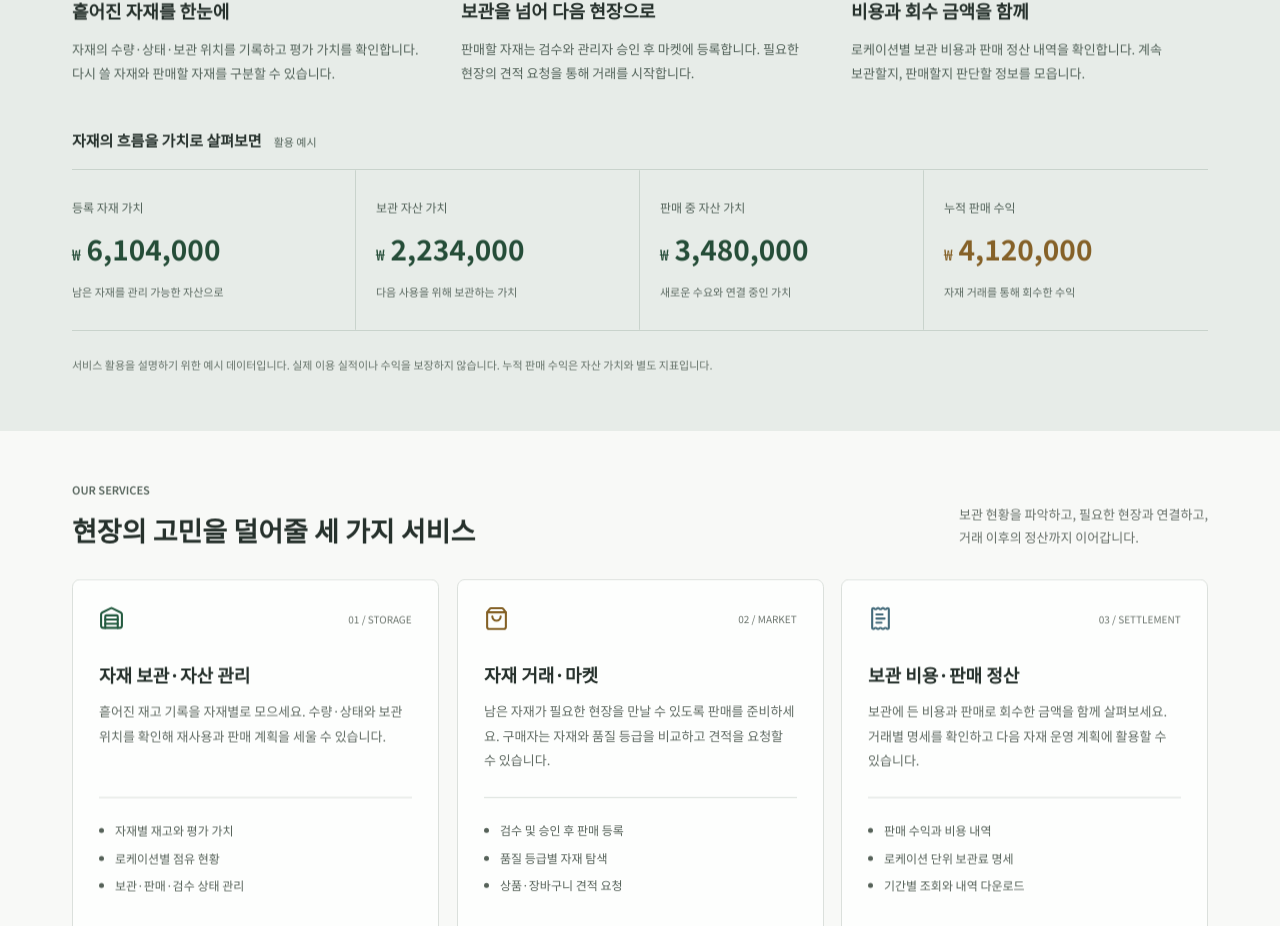
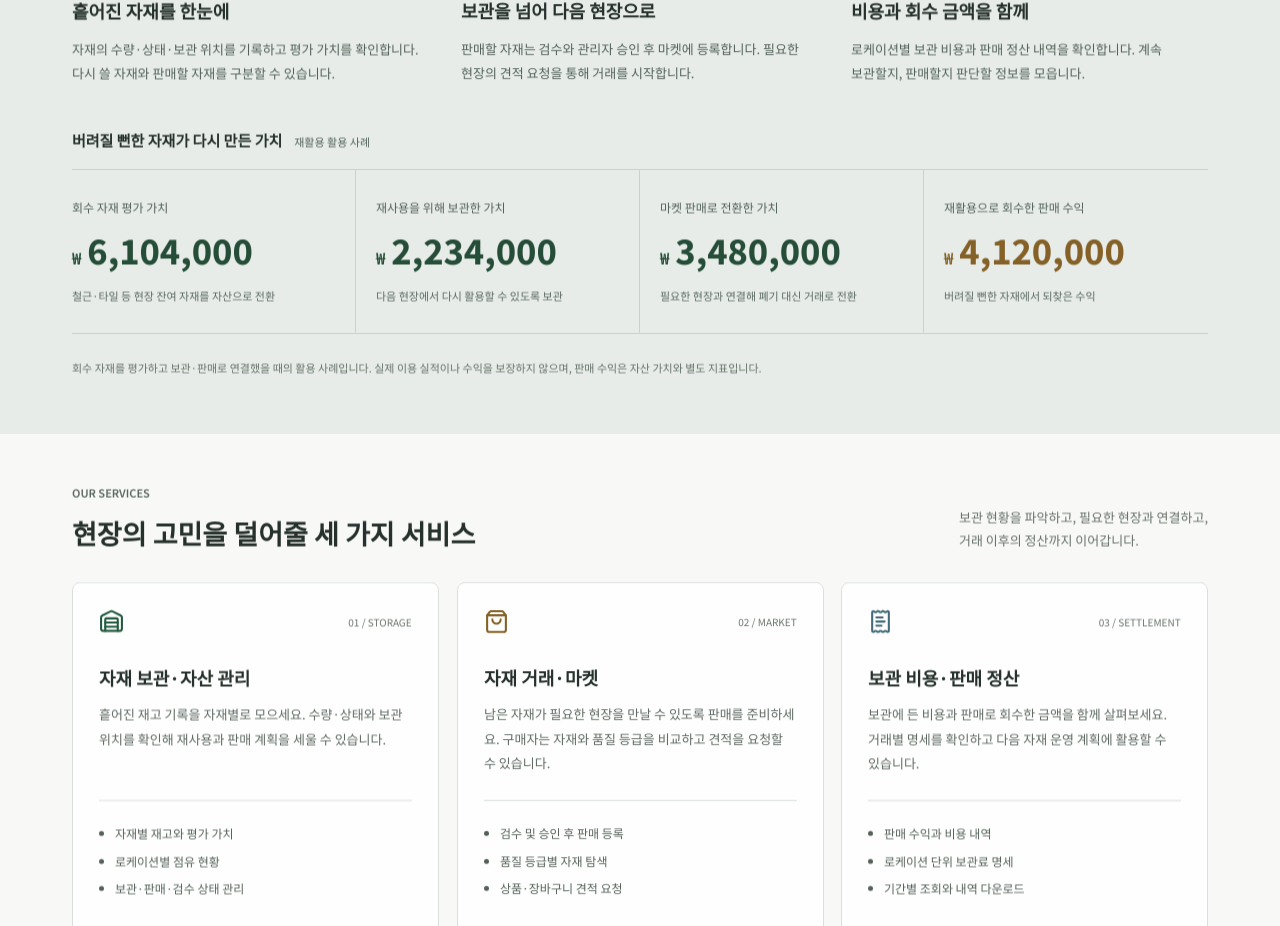
Before and after one commit to sungminmo/mrs2.0, a React (Vite) app: page / in a window 1280 px wide. Shown: the part 1419-2345 px from the top of the page. Built offline with nearby package versions, Linux system fonts and the light colour scheme.

Commit message:
Refactor code structure for improved readability and maintainability

```diff
--- a/src/LoginPage.css
+++ b/src/LoginPage.css
@@ -35,9 +35,9 @@
 .login-value-grid > div:first-child { padding-left: 0; }
 .login-value-grid > div:last-child { border-right: 0; }
 .login-value-grid dt { font-size: 12px; color: #526259; }
-.login-value-grid dd { margin: 14px 0; color: #254d38; font-size: 28px; font-weight: 700; line-height: 1.4; }
+.login-value-grid dd { margin: 14px 0; color: #254d38; font-size: 34px; font-weight: 800; line-height: 1.25; }
 .login-value-grid dd > span { display: flex; align-items: baseline; gap: 6px; }
-.login-value-grid dd small { font-size: 15px; font-weight: 500; }
+.login-value-grid dd small { font-size: 16px; font-weight: 600; }
 .login-value-number { display: inline-block; min-width: 9ch; font-variant-numeric: tabular-nums; }
 .login-value-grid > div:last-child dd { color: #856128; }
 .login-value-grid p { font-size: 11px; color: #5b6961; line-height: 1.8; margin: 0; }
--- a/src/LoginPage.tsx
+++ b/src/LoginPage.tsx
@@ -3,10 +3,10 @@ import { ArrowDown, ArrowRight, Eye, EyeOff, Leaf, LogIn, MessageSquare, Phone,
 import './LoginPage.css'
 
 const valueMetrics = [
-  { label: '등록 자재 가치', value: 6104000, description: '남은 자재를 관리 가능한 자산으로' },
-  { label: '보관 자산 가치', value: 2234000, description: '다음 사용을 위해 보관하는 가치' },
-  { label: '판매 중 자산 가치', value: 3480000, description: '새로운 수요와 연결 중인 가치' },
-  { label: '누적 판매 수익', value: 4120000, description: '자재 거래를 통해 회수한 수익' },
+  { label: '회수 자재 평가 가치', value: 6104000, description: '철근·타일 등 현장 잔여 자재를 자산으로 전환' },
+  { label: '재사용을 위해 보관한 가치', value: 2234000, description: '다음 현장에서 다시 활용할 수 있도록 보관' },
+  { label: '마켓 판매로 전환한 가치', value: 3480000, description: '필요한 현장과 연결해 폐기 대신 거래로 전환' },
+  { label: '재활용으로 회수한 판매 수익', value: 4120000, description: '버려질 뻔한 자재에서 되찾은 수익' },
 ]
 
 function ScrollProgress() {
@@ -74,9 +74,9 @@ function MaterialValueGrid() {
       <li data-scroll-reveal><span>02 / 수요 연결</span><h3>보관을 넘어 다음 현장으로</h3><p>판매할 자재는 검수와 관리자 승인 후 마켓에 등록합니다. 필요한 현장의 견적 요청을 통해 거래를 시작합니다.</p></li>
       <li data-scroll-reveal><span>03 / 가치 확인</span><h3>비용과 회수 금액을 함께</h3><p>로케이션별 보관 비용과 판매 정산 내역을 확인합니다. 계속 보관할지, 판매할지 판단할 정보를 모읍니다.</p></li>
     </ol>
-    <h3 className="login-value-caption" data-scroll-reveal>자재의 흐름을 가치로 살펴보면 <span>활용 예시</span></h3>
+    <h3 className="login-value-caption" data-scroll-reveal>버려질 뻔한 자재가 다시 만든 가치 <span>재활용 활용 사례</span></h3>
     <dl className="login-value-grid">{valueMetrics.map((metric) => <div key={metric.label} data-scroll-reveal><dt>{metric.label}</dt><dd aria-label={`${metric.value.toLocaleString('ko-KR')}원`}><span aria-hidden="true"><small>₩</small><span className="login-value-number">{Math.round(metric.value * progress).toLocaleString('ko-KR')}</span></span></dd><p>{metric.description}</p></div>)}</dl>
-    <p className="login-value-note" data-scroll-reveal>서비스 활용을 설명하기 위한 예시 데이터입니다. 실제 이용 실적이나 수익을 보장하지 않습니다. 누적 판매 수익은 자산 가치와 별도 지표입니다.</p>
+    <p className="login-value-note" data-scroll-reveal>회수 자재를 평가하고 보관·판매로 연결했을 때의 활용 사례입니다. 실제 이용 실적이나 수익을 보장하지 않으며, 판매 수익은 자산 가치와 별도 지표입니다.</p>
   </div></section>
 }
 
```
Also changed, not shown: 12 other files (tests, documents, lock files or other folders).
